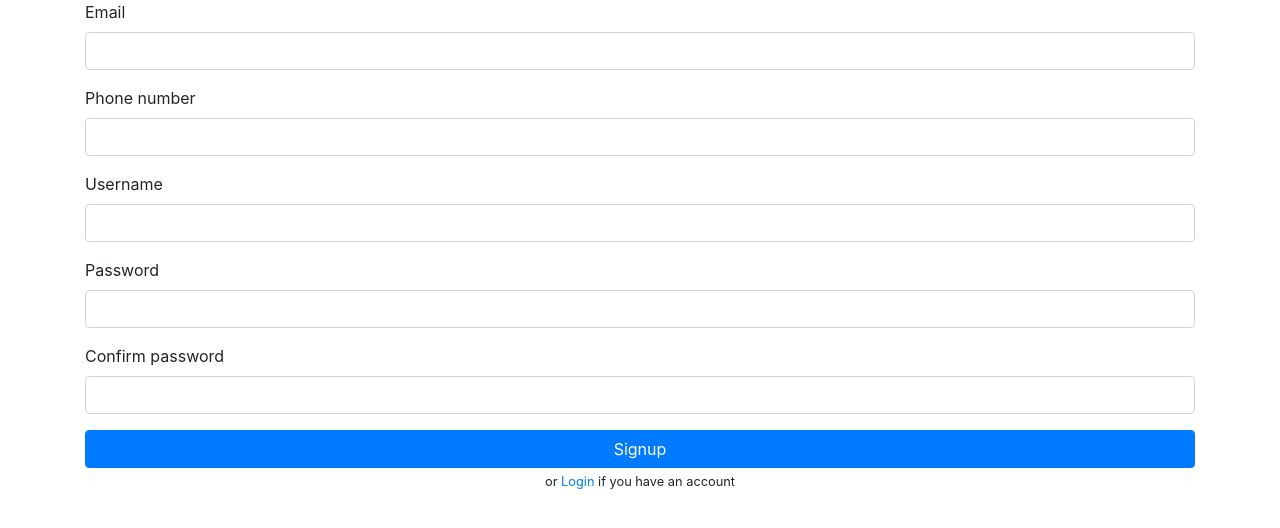
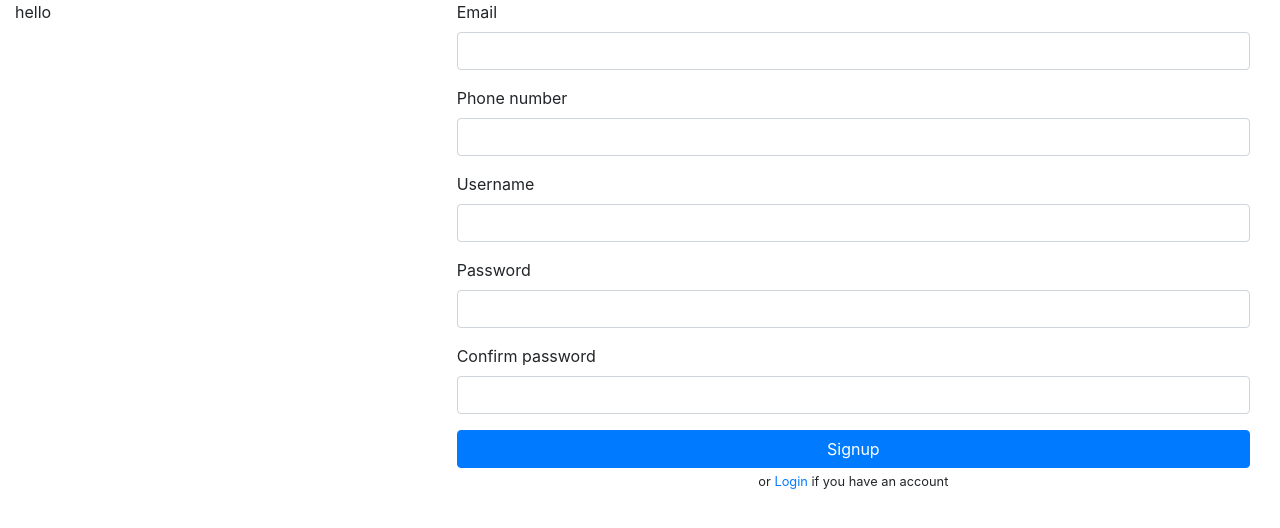
Before and after one commit to Redaloukil/Cleaners_frontend, a React (Create React App) app: page /signup in a window 1280 px wide. Shown: the top 528 px of the page. Built offline with nearby package versions, Linux system fonts and the light colour scheme; what superagent-promise would draw is missing.

Commit message:
design left and right side for login signup pages

```diff
--- a/src/actions/auth.js
+++ b/src/actions/auth.js
@@ -23,6 +23,7 @@ const userLoggedOut = () => ({
 
 export const login = (username , password , cb ) => dispatch => {
     users.login(username , password).then((user) => {
+        console.log(user);
         setAuthentificationHeader(user.token);
         localStorage.trndy = user.token;
         dispatch(userLoggedIn(user));
--- a/src/pages/Login.js
+++ b/src/pages/Login.js
@@ -3,18 +3,30 @@ import LoginForm from '../components/forms/LoginForm';
 import { connect } from 'react-redux';
 import { users } from '../api';
 import { login } from '../actions/auth';
+import '../styles/login_signup.css';
 
 class Login extends React.Component {
     submit = (username , password ) => {
         this.props.login(username , password , () => {
             this.props.history.push('/dashbord');
-        })
+        });
     }
     render(){
         return(
-            <div className="container">
-                <LoginForm submit={this.submit}/>
+            <div className="container-fluid">
+                <div className="row">
+                    <div className="left-side col-sm-4">
+                        hello
+                    </div>
+                    <div className="right-side col-sm-8">
+                        <div className="container">
+                            <LoginForm submit={this.submit}/>
+                        </div>
+
+                    </div>
+                </div>
             </div>
+
         )
     }
 
--- a/src/pages/Signup.js
+++ b/src/pages/Signup.js
@@ -2,6 +2,7 @@ import React from 'react';
 import SignupForm from '../components/forms/SignupForm';
 import { signup } from '../actions/auth';
 import { connect } from 'react-redux';
+import '../styles/login_signup.css';
 
 class Signup extends React.Component {
     submit = (username , email , phone_number , password) => {
@@ -11,8 +12,18 @@ class Signup extends React.Component {
     }
     render(){
         return(
-            <div className="container">
-                <SignupForm submit={this.submit}/>
+            <div className="container-fluid">
+                <div className="row">
+                    <div className="left-side col-sm-4">
+                        hello
+                    </div>
+                    <div className="right-side col-sm-8">
+                        <div className="container">
+                            <SignupForm submit={this.submit}/>
+                        </div>
+
+                    </div>
+                </div>
             </div>
         )
     }
```
Also changed, not shown: src/styles/login_signup.css (added).
